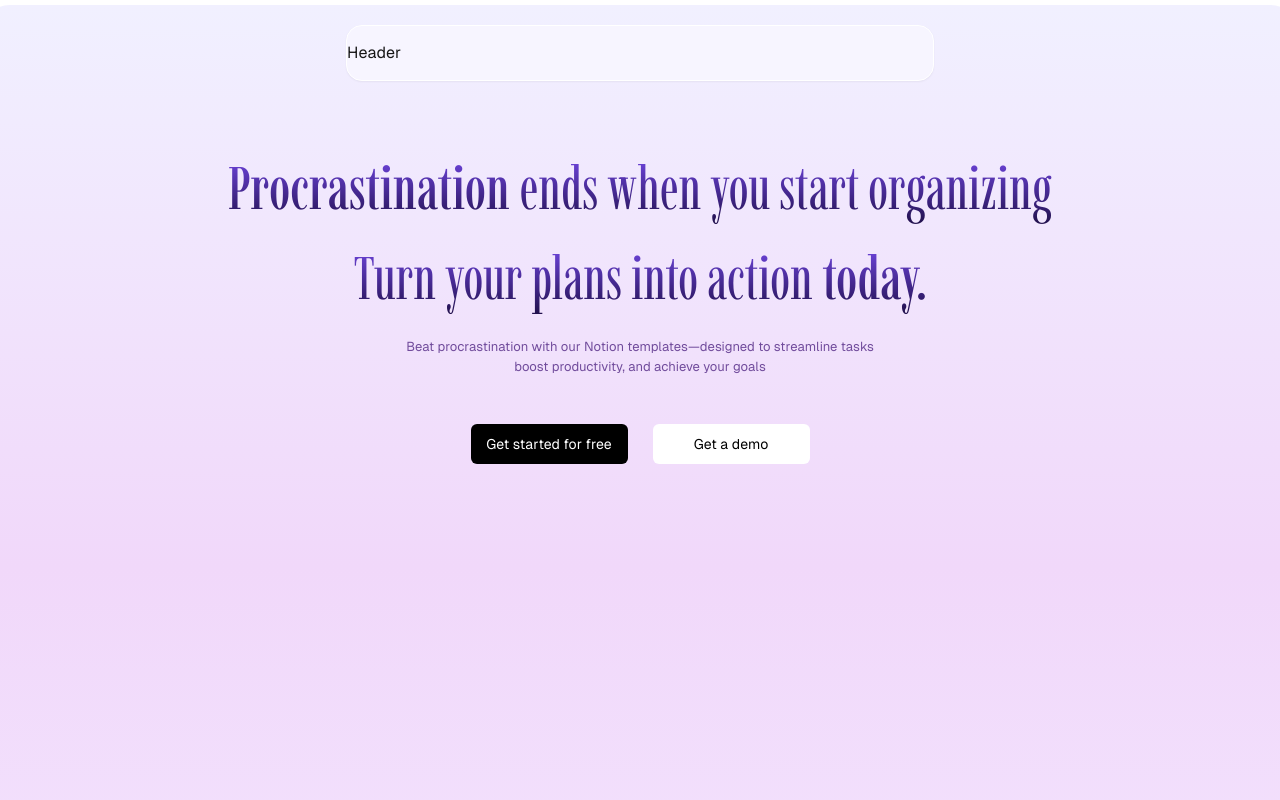
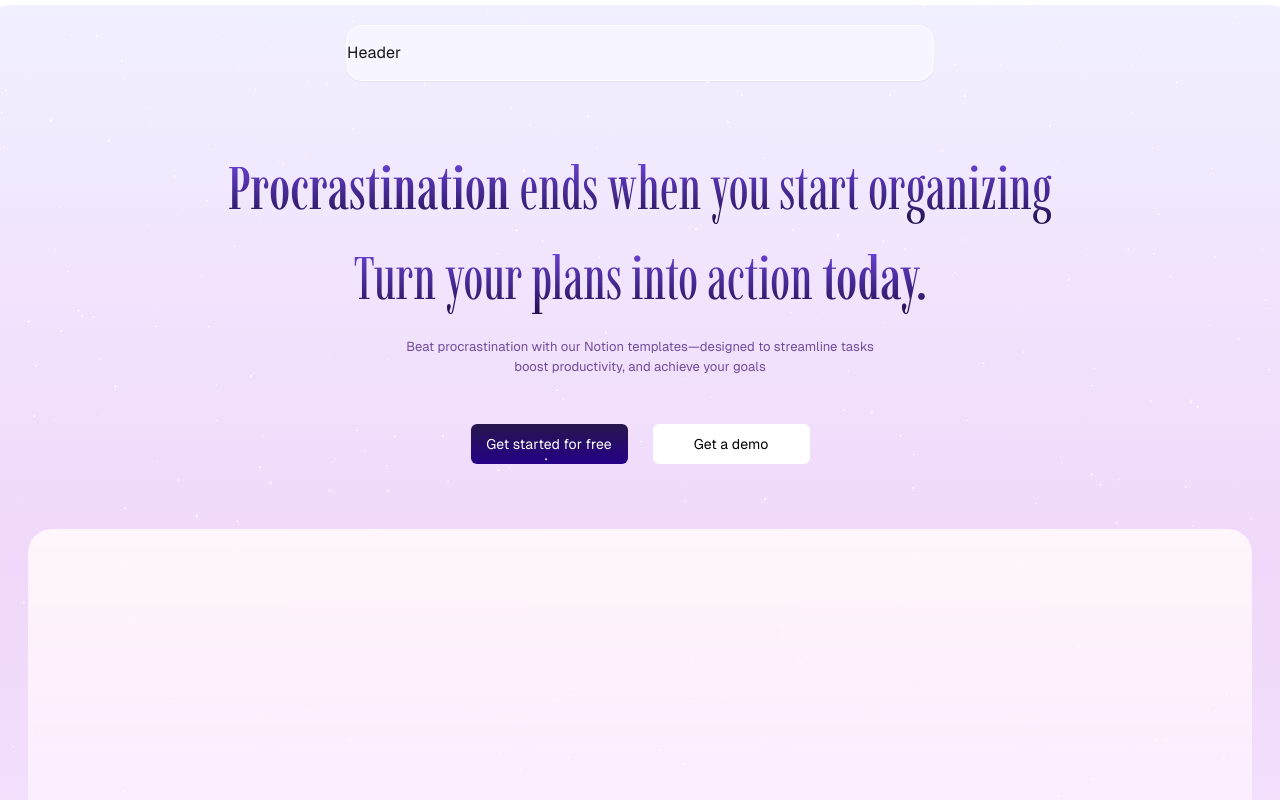
Before and after one commit to sudo-aadhi/Procastinate, a Next.js app: page / in a window 1280 px wide. Shown: the top 800 px of the page. Built offline with nearby package versions, Linux system fonts and the light colour scheme.

Commit message:
Minor bugs fixed

```diff
--- a/app/components/essentials/hero.tsx
+++ b/app/components/essentials/hero.tsx
@@ -2,29 +2,37 @@
 import Particles from "@tsparticles/react";
 import { loadSlim } from "@tsparticles/slim";
 import ParticlesComponent from "./particles";
+import Overlay from "./overlay";
 
 const Hero = () => {
   return (
-    <div className="flex flex-col items-center w-[1310px] h-[1122px] bg-gradient-to-b from-[#F1F0FF] via-[#F1D8FA] to-purple-100 relative top-[5px] rounded-3xl">
+    <div className="overflow-hidden flex flex-col items-center w-[1310px] h-[1122px] bg-gradient-to-b from-[#F1F0FF] via-[#F1D8FA] to-purple-100 relative top-[5px] rounded-3xl">
+      <span className="flex items-center justify-center relative z-10">
+        {/* Set the z-index to ensure particles are behind other content */}
+        <ParticlesComponent id="particles" />
+      </span>
+
       <ProcastinateBanner />
       <span className="flex gap-[25px] items-center">
         <GalaxyButton
           buttonText="Get started for free"
-          customClass="relative top-[200px] bg-black w-[157px] h-[40px] rounded-md flex items-center justify-center overflow-hidden bg-[#42208D]"
-          textclass="absolute z-10 text-white text-[14px] font-normal"
+          customClass="relative top-[200px] bg-gradient-to-b from-[#26174C] to-[#260087] w-[157px] h-[40px] rounded-md flex items-center justify-center overflow-hidden"
+          textclass="absolute text-white text-[14px] font-normal"
         />
+
         <GalaxyButton
           buttonText="Get a demo"
           customClass="relative top-[200px] bg-white w-[157px] h-[40px] rounded-md flex items-center justify-center overflow-hidden bg-[#42208D]"
         />
       </span>
+      <Overlay />
     </div>
   );
 };
 
 const ProcastinateBanner: React.FC = () => {
   return (
-    <div className="flex flex-col items-center justify-center relative top-[144px]">
+    <div className="flex flex-col items-center justify-center relative top-[144px] z-10">
       <h1 className="text-black text-[60px] font-imbueSans bg-gradient-to-b from-[#784BF0] to-[#10052C] bg-clip-text text-transparent flex gap-[10px]">
         <span className="font-medium">Procrastination</span> ends when you start
         organizing
@@ -54,7 +62,7 @@ interface GalaxyButtonProp {
 const GalaxyButton: React.FC<GalaxyButtonProp> = ({
   buttonText,
   customClass,
-  textclass = "absolute z-10 text-black text-[14px] font-normal",
+  textclass = "absolute text-black text-[14px] font-normal",
 }) => {
   return (
     <div className={`${customClass}`}>
@@ -63,7 +71,7 @@ const GalaxyButton: React.FC<GalaxyButtonProp> = ({
           className={
             textclass
               ? textclass
-              : "absolute z-10 text-black text-[14px] font-normal"
+              : "absolute text-black text-[14px] font-normal"
           }
         >
           {buttonText}
--- /dev/null
+++ b/app/components/essentials/overlay.tsx
@@ -0,0 +1,8 @@
+const Overlay = () => {
+  return (
+    <div className="flex items-center justify-center w-[1224px] h-[774px] bg-gradient-to-b from-[#FEF6FC] to-transparent rounded-3xl relative top-[265px] z-10">
+      Overlay
+    </div>
+  );
+};
+export default Overlay;
--- a/app/components/essentials/particles.tsx
+++ b/app/components/essentials/particles.tsx
@@ -30,7 +30,7 @@ const ParticlesComponent = (props) => {
     () => ({
       background: {
         color: {
-          value: "#1E2F97",
+          value: "",
         },
       },
       fpsLimit: 120,
@@ -73,14 +73,14 @@ const ParticlesComponent = (props) => {
             default: "bounce",
           },
           random: true,
-          speed: 2,
+          speed: 1,
           straight: false,
         },
         number: {
           density: {
             enable: true,
           },
-          value: 800,
+          value: 850,
         },
         opacity: {
           value: 1.0,
@@ -89,7 +89,7 @@ const ParticlesComponent = (props) => {
           type: "circle",
         },
         size: {
-          value: { min: 0.2, max: 1 },
+          value: { min: 0.2, max: 1.2 },
         },
       },
       detectRetina: false,
@@ -97,7 +97,14 @@ const ParticlesComponent = (props) => {
     []
   );
 
-  return <Particles id={props.id} init={particlesLoaded} options={options} />;
+  return (
+    <Particles
+      id={props.id}
+      init={particlesLoaded}
+      options={options}
+      className=""
+    />
+  );
 };
 
 export default ParticlesComponent;
--- a/app/components/header.tsx
+++ b/app/components/header.tsx
@@ -1,6 +1,6 @@
 const Header = () => {
   return (
-    <div className="flex items-center w-[588px] h-[56px] bg-[#F7F5FF] rounded-2xl fixed top-[25px] border border-white z-10 shadow-sm">
+    <div className="flex items-center w-[588px] h-[56px] bg-[#F7F5FF] rounded-2xl fixed top-[25px] border border-white z-50 shadow-sm">
       Header
     </div>
   );
```
